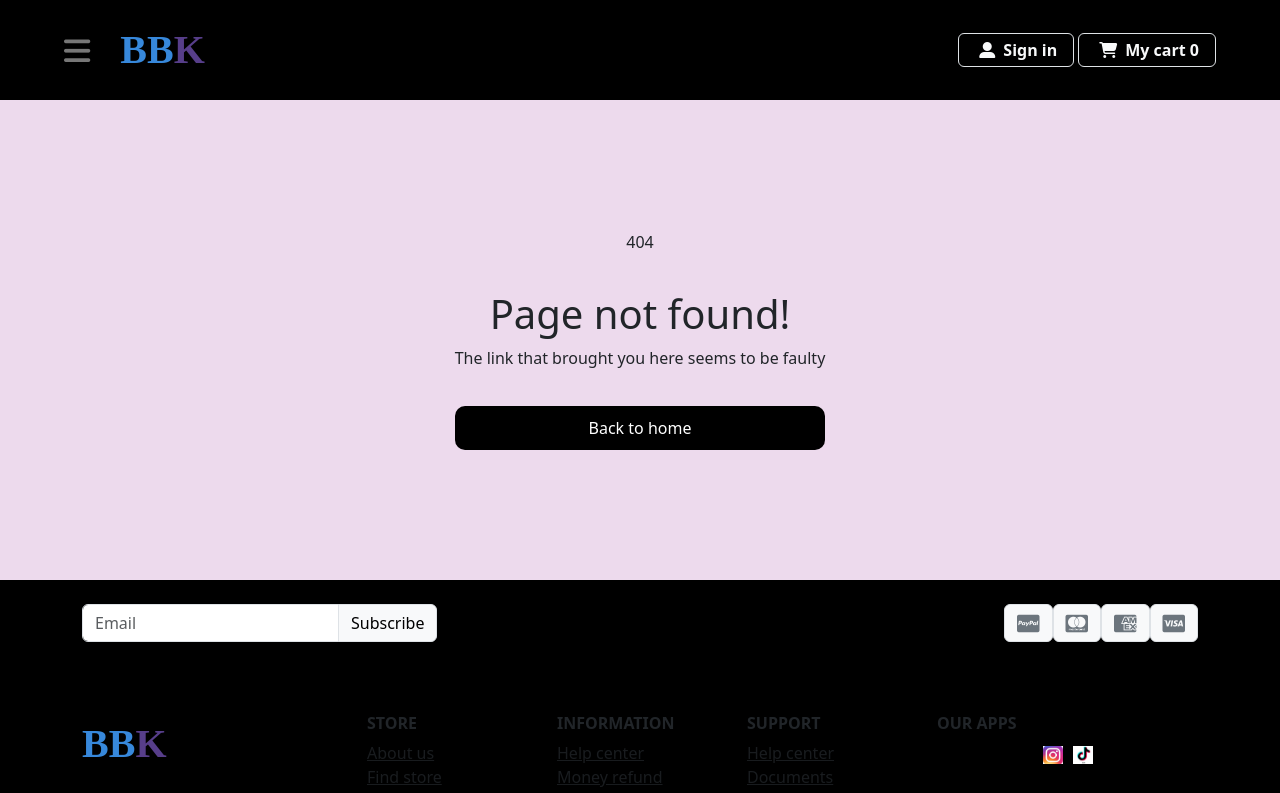
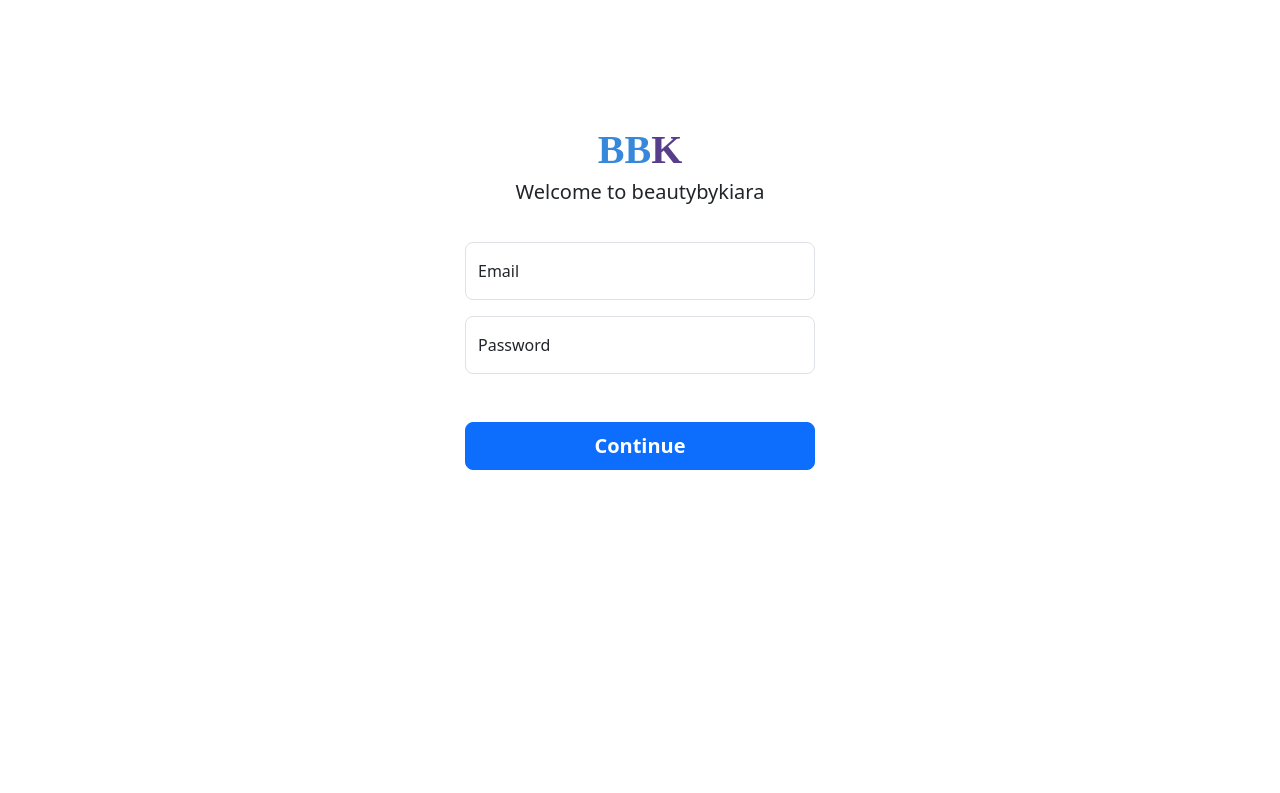
Before and after one commit to hunrayy/ecommerce-frontend, a React (Vite) app: page /admin/login in a window 1280 px wide. Shown: the top 793 px of the page. Built offline with nearby package versions, Linux system fonts and the light colour scheme; no server answers.

Commit message:
added admin login form

```diff
--- a/package.json
+++ b/package.json
@@ -11,6 +11,7 @@
   },
   "dependencies": {
     "@fortawesome/fontawesome-free": "^6.5.2",
+    "@react-oauth/google": "^0.12.1",
     "axios": "^1.7.2",
     "bootstrap": "^5.3.3",
     "jquery": "^3.7.1",
--- a/src/App.jsx
+++ b/src/App.jsx
@@ -13,6 +13,7 @@
 import PageNotFound from "./pages/pageNotFound/PageNotFound"
 import AdminDashboard from "./pages/adminDashboard/AdminDashboard"
 import DeliveryPolicy from "./pages/deliveryPolicy/DeliveryPolicy"
+import AdminLogin from "./pages/adminLogin/AdminLogin"
 
 
 function App() {
@@ -30,7 +31,8 @@
       <Route path="/policies/shipping-policy" element={<ShippingPolicy />} />
       <Route path="/policies/refund-policy" element={<RefundPolicy />} />
       <Route path="/policies/delivery-policy" element={<DeliveryPolicy />} />
-      <Route path="/admindashboard" element={<AdminDashboard />} />
+      <Route path="/admin/dashboard" element={<AdminDashboard />} />
+      <Route path="/admin/login" element={<AdminLogin />} />
       <Route path="*" element={<PageNotFound />} />
 
 
--- /dev/null
+++ b/src/pages/adminLogin/AdminLogin.jsx
@@ -0,0 +1,39 @@
+
+
+
+
+import Logo from "../../components/Logo/Logo"
+const AdminLogin = () => {
+    return <div>
+               <div style={{padding: "20px", fontSize: "20px"}} className="d-md-none">
+       <i class="fa-solid fa-arrow-left" onClick={()=> navigate(-1)}></i>
+       </div>
+    <div className="login-page-container">
+      <div className="login-page-wrapper">
+        <Logo />
+        <h5>Welcome to beautybykiara</h5>
+        <form className="mb-1">
+          <div style={{padding: "30px"}}>
+            <div className="form-floating">
+              <input type="email" placeholder="Email" class="form-control form-control-lg  mb-3" />
+              <label>Email</label>
+            </div>
+
+            <div className="form-floating">
+              <input type="password" placeholder="password" class="form-control form-control-lg mb-5" />
+              <label>Password</label>
+            </div>
+
+            <div class="d-grid">
+              <button class="btn btn-lg btn-primary" type="button">
+                <b>Continue</b>
+              </button>
+            </div>
+          </div>
+        </form>
+      </div>
+    </div>
+
+    </div>
+}
+export default AdminLogin
--- a/src/pages/cart/Cart.jsx
+++ b/src/pages/cart/Cart.jsx
@@ -137,12 +137,17 @@
                             <div className="card mb-3 border shadow-0">
                                 <div className="card-body">
                                     <form>
-                                        <div className="form-group">
-                                            <label className="form-label">Have coupon?</label>
+                                        <div className="form-group" >
+                                            {/* <label className="form-label">Have coupon?</label>
                                             <div className="input-group">
                                                 <input type="text" className="form-control border" name="" placeholder="Coupon code" />
                                                 <button className="btn btn-light border">Apply</button>
-                                            </div>
+                                            </div> */}
+                                            <label>Have coupon?</label>
+                                            <form style={{display: "flex", gap: "5px", marginTop: "10px"}}>
+                                                <input type="text" placeholder="Coupon code" style={{width: "160px"}} className="form-control" />
+                                                <button className="btn" style={{backgroundColor: "#f8f9fa", width:"70px"}} type="button">Apply</button>
+                                            </form>
                                         </div>
                                     </form>
                                 </div>
--- a/src/pages/login/Login.jsx
+++ b/src/pages/login/Login.jsx
@@ -1,12 +1,73 @@
+// import React from 'react';
+// import { GoogleOAuthProvider, GoogleLogin } from '@react-oauth/google';
+// import './Login.css';
+
+// const Login = () => {
+//   const handleSuccess = (credentialResponse) => {
+//     console.log('Login Success:', credentialResponse);
+//     // Here, you can handle the successful login, e.g., send the token to your backend
+//   };
+
+//   const handleError = () => {
+//     console.log('Login Failed');
+//   };
+
+//   return (
+//     <GoogleOAuthProvider clientId="YOUR_GOOGLE_CLIENT_ID">
+//       <div className="login-container">
+//         <h2>Login to Your Account</h2>
+//         <GoogleLogin
+//           onSuccess={handleSuccess}
+//           onError={handleError}
+//           useOneTap
+//           type="standard"
+//           shape="rectangular"
+//           theme="outline"
+//           text="signin_with"
+//           size="large"
+//         />
+//       </div>
+//     </GoogleOAuthProvider>
+//   );
+// };
+
+// export default Login;
 
 
 
+
+
+
+
+
+
+
+
+
+
+
+
+
+
+import { GoogleOAuthProvider, GoogleLogin } from '@react-oauth/google';
 import { useNavigate } from "react-router-dom"
 import "./test.css"
 import Logo from "../../components/Logo/Logo"
 const Login = () => {
   const navigate = useNavigate()
+
+
+
+    const handleSuccess = (credentialResponse) => {
+    console.log('Login Success:', credentialResponse);
+    // Here, you can handle the successful login, e.g., send the token to your backend
+  };
+
+  const handleError = () => {
+    console.log('Login Failed');
+  };
   return <div>
+         <GoogleOAuthProvider clientId="YOUR_GOOGLE_CLIENT_ID">
        <div style={{padding: "20px", fontSize: "20px"}} className="d-md-none">
        <i class="fa-solid fa-arrow-left" onClick={()=> navigate(-1)}></i>
        </div>
@@ -14,10 +75,10 @@
       <div className="login-page-wrapper">
         <Logo />
         <h5>Welcome to beautybykiara</h5>
-        <div>Type your e-mail to log in or create an account on beautybykiara.</div>
+        <div>Click to log in or create an account on beautybykiara.</div>
         <form className="mb-1">
-          <div>
-            <div className="form-floating">
+          <div style={{padding: "30px"}}>
+            {/* <div className="form-floating">
               <input type="email" placeholder="Email" class="form-control form-control-lg mt-4 mb-5" />
               <label>Email</label>
             </div>
@@ -26,14 +87,24 @@
               <button class="btn btn-lg btn-primary" type="button">
                 <b>Continue</b>
               </button>
-            </div>
+            </div> */}
+            <GoogleLogin
+              onSuccess={handleSuccess}
+              onError={handleError}
+              useOneTap
+              type="standard"
+              shape=""
+              theme=""
+              text=""
+              size="extra-large"
+            />
           </div>
         </form>
           <small>By continuing you agree to beautybykiara’s <br />Terms and Conditions</small>
       </div>
     </div>
 
-
+    </GoogleOAuthProvider>
   </div>
 }
 export default Login
```
Also changed, not shown: 1 other file (tests, documents, lock files or other folders).
